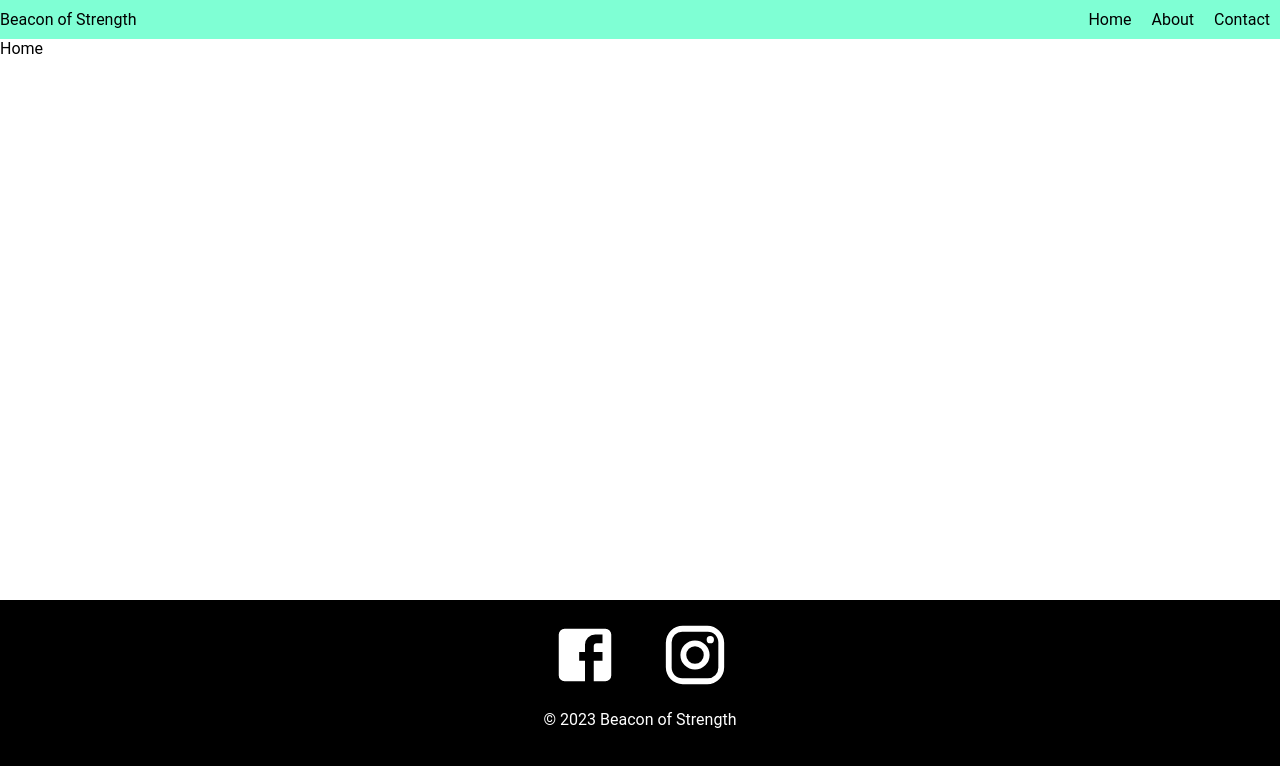
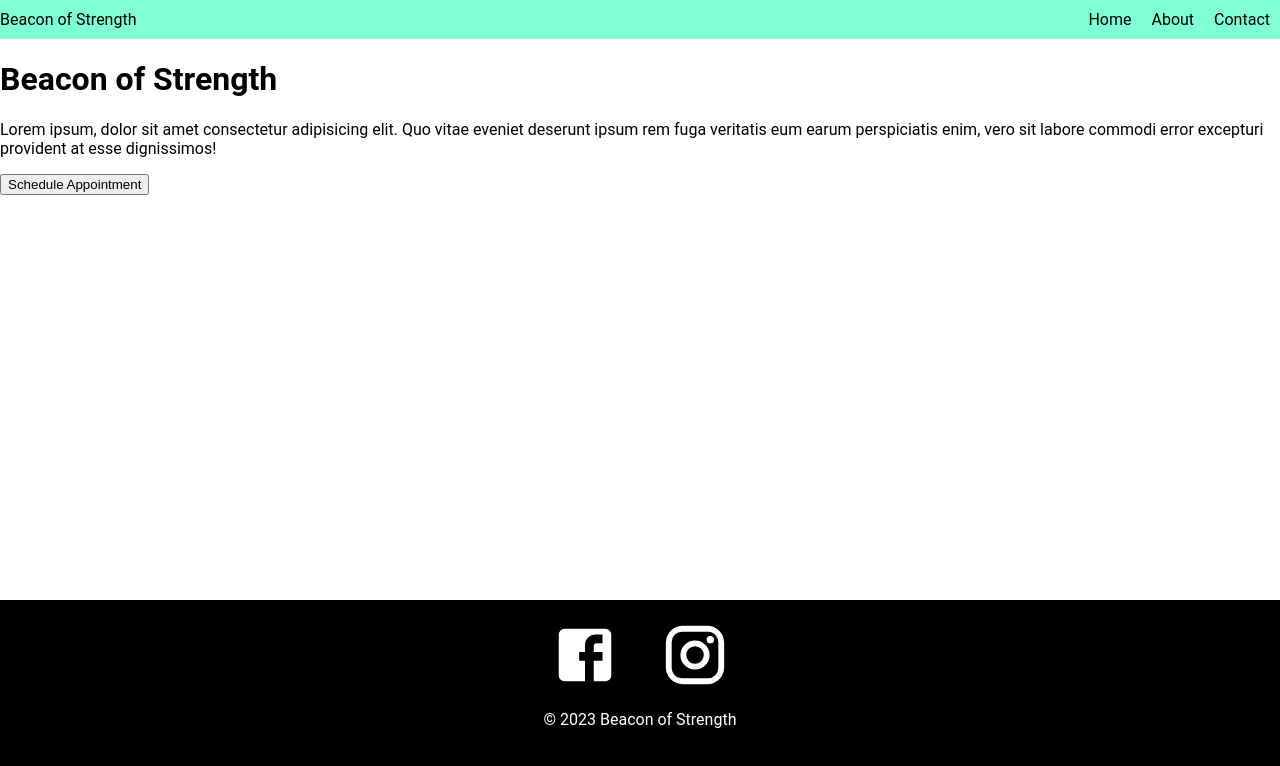
Before and after one commit to abattalov/bos, a React (Create React App) app: page / in a window 1280 px wide. Shown: the top 766 px of the page. Built offline with nearby package versions, Linux system fonts and the light colour scheme.

Commit message:
added some content to pages

```diff
--- a/src/pages/About.jsx
+++ b/src/pages/About.jsx
@@ -2,7 +2,12 @@ import React from 'react'
 
 function About() {
   return (
-    <div>About</div>
+    <div>
+      <div>
+        <h1>Mission Statement</h1>
+        <p>"Our  mission is to provide clients with the tools to strengthen their mental health, help change their outlook for a more positive future and to reach their full potential in life."</p>
+      </div>
+    </div>
   )
 }
 
--- a/src/pages/Contact.jsx
+++ b/src/pages/Contact.jsx
@@ -2,7 +2,10 @@ import React from 'react'
 
 function Contact() {
   return (
-    <div>Contact</div>
+    <div>
+      <h1>Contact Us</h1>
+      <address>205 w 2nd St. Duluth MN, 55802 Suite 335</address>
+    </div>
   )
 }
 
--- a/src/pages/Home.jsx
+++ b/src/pages/Home.jsx
@@ -1,9 +1,16 @@
-import React from 'react'
+import React from 'react';
+import { Link } from 'react-router-dom';
 
 function Home() {
   return (
     <div>
-       Home
+        <div className='header-container'>
+          <h1>Beacon of Strength</h1>
+          <p>Lorem ipsum, dolor sit amet consectetur adipisicing elit. Quo vitae eveniet deserunt ipsum rem fuga veritatis eum earum perspiciatis enim, vero sit labore commodi error excepturi provident at esse dignissimos!</p>
+          <Link to='/contact'>
+            <button>Schedule Appointment</button>
+          </Link>
+        </div>
     </div>
   )
 }
```
